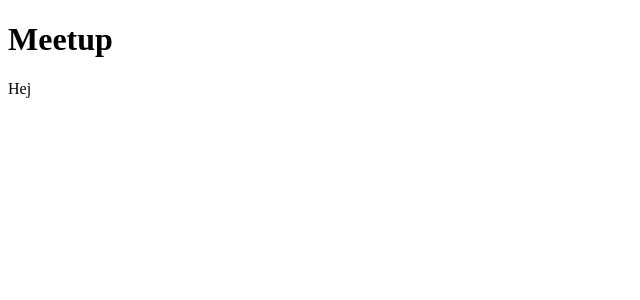
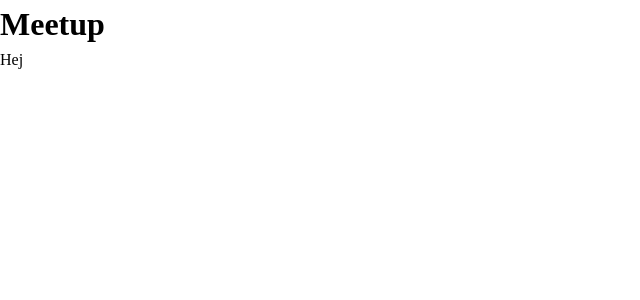
Before and after one commit to MatildaMared/meetup, a React (Create React App) app in the folder client/: page / in a window 1280 px wide. Shown: the top 300 px of the page, without its empty margins (0-640 px from the left). Built offline with nearby package versions, Linux system fonts and the light colour scheme.

Commit message:
add styled components

```diff
--- a/client/package.json
+++ b/client/package.json
@@ -13,6 +13,7 @@
     "react": "^17.0.2",
     "react-dom": "^17.0.2",
     "react-scripts": "5.0.0",
+    "styled-components": "^5.3.3",
     "typescript": "^4.5.4",
     "web-vitals": "^2.1.3"
   },
@@ -39,5 +40,8 @@
       "last 1 firefox version",
       "last 1 safari version"
     ]
+  },
+  "devDependencies": {
+    "@types/styled-components": "^5.1.20"
   }
 }
--- a/client/src/index.tsx
+++ b/client/src/index.tsx
@@ -2,9 +2,11 @@
 import ReactDOM from 'react-dom';
 import App from './App';
 import reportWebVitals from './reportWebVitals';
+import { GlobalStyle } from './styles/globalStyles'
 
 ReactDOM.render(
   <React.StrictMode>
+    <GlobalStyle />
     <App />
   </React.StrictMode>,
   document.getElementById('root')
--- /dev/null
+++ b/client/src/styles/globalStyles.ts
@@ -0,0 +1,56 @@
+import { createGlobalStyle } from "styled-components";
+
+export const GlobalStyle = createGlobalStyle`
+    /*
+  1. Use a more-intuitive box-sizing model.
+*/
+*, *::before, *::after {
+  box-sizing: border-box;
+}
+/*
+2. Remove default margin
+*/
+* {
+  margin: 0;
+}
+/*
+3. Allow percentage-based heights in the application
+*/
+html, body {
+  height: 100%;
+}
+/*
+  Typographic tweaks!
+  4. Add accessible line-height
+  5. Improve text rendering
+*/
+body {
+  line-height: 1.5;
+  -webkit-font-smoothing: antialiased;
+}
+/*
+  6. Improve media defaults
+*/
+img, picture, video, canvas, svg {
+  display: block;
+  max-width: 100%;
+}
+/*
+  7. Remove built-in form typography styles
+*/
+input, button, textarea, select {
+  font: inherit;
+}
+/*
+  8. Avoid text overflows
+*/
+p, h1, h2, h3, h4, h5, h6 {
+  overflow-wrap: break-word;
+}
+/*
+  9. Create a root stacking context
+*/
+#root, #__next {
+  isolation: isolate;
+}
+`;
```
Also changed, not shown: 1 other file (tests, documents, lock files or other folders).
